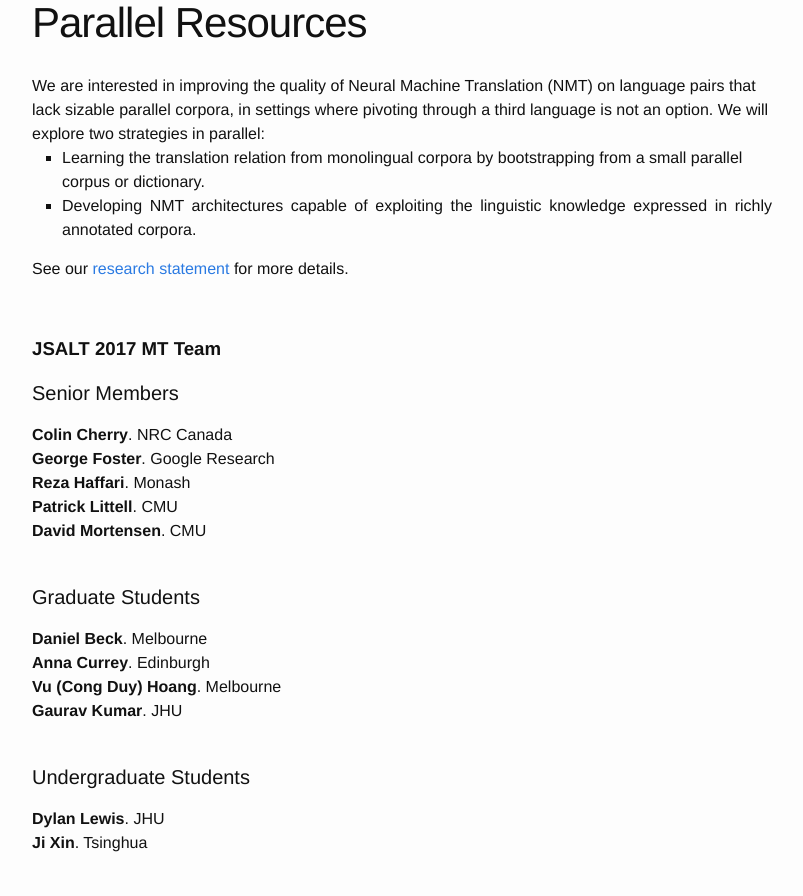
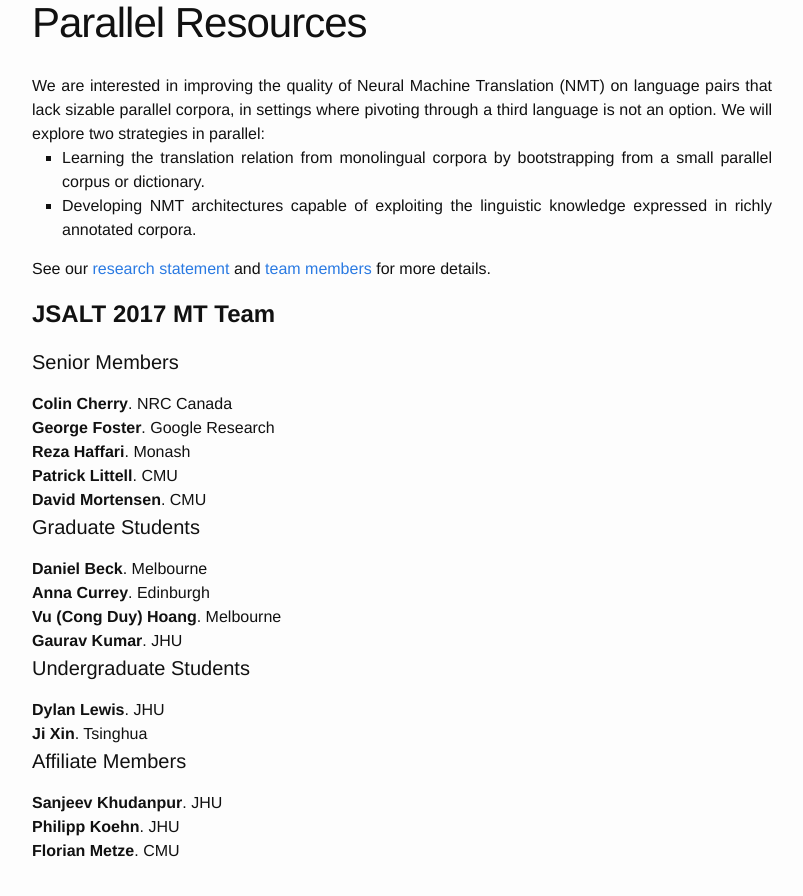
Before and after one commit to duyvuleo/ws17mt, a Jekyll site: the page built from index.md, in a window 1280 px wide and 900 px high, scrolled down 445 px. Shown: the top 896 px of the window, without its empty margins (238-1041 px from the left). Built offline with Jekyll 4.4.1, drawn with Linux system fonts in a browser that asks for light colours.

Commit message:
index.md

```diff
--- a/index.md
+++ b/index.md
@@ -2,17 +2,14 @@
 layout: page
 title: Neural Machine Translation with Minimal Parallel Resources
 ---
-<div><span style="font-size: 12pt;">We are interested in improving the quality of Neural Machine Translation (NMT) on language pairs that lack sizable parallel corpora, in settings where pivoting through a third language is not an option. We will explore two strategies in parallel:</span></div>
-<ul style="list-style-type: square;">
+<div style="text-align: justify;"><span style="font-size: 12pt;">We are interested in improving the quality of Neural Machine Translation (NMT) on language pairs that lack sizable parallel corpora, in settings where pivoting through a third language is not an option. We will explore two strategies in parallel:</span></div>
+<ul style="list-style-type: square; text-align: justify;">
 <li><span style="font-size: 12pt;">Learning the translation relation from monolingual corpora by bootstrapping from a small parallel corpus or dictionary.</span></li>
 <li style="text-align: justify;"><span style="font-size: 12pt;">Developing NMT architectures capable of exploiting the linguistic knowledge expressed in richly annotated corpora.</span></li>
 </ul>
-<p><span style="font-size: 12pt;">See our <a href="https://duyvuleo.github.io/ws17mt/research.html">research statement</a> for more details.</span></p>
-<p>&nbsp;</p>
-<p><span style="font-size: 14pt;"><strong>JSALT 2017 MT Team</strong></span></p>
-
+<p style="text-align: justify;"><span style="font-size: 12pt;">See our <a href="https://duyvuleo.github.io/ws17mt/research.html">research statement</a> and <a href="https://duyvuleo.github.io/ws17mt/team.html">team members</a> for more details.</span></p>
+<p><span style="font-size: 18pt;"><strong>JSALT 2017 MT Team</strong></span></p>
 <h4>Senior Members</h4>
-
 <div class="media">
   <div class="media-body">
     <strong>Colin Cherry</strong>.
@@ -26,7 +23,6 @@ title: Neural Machine Translation with Minimal Parallel Resources
     Google Research<br/>
   </div>
 </div>
-
 
 <div class="media">
   <div class="media-body">
@@ -43,7 +39,6 @@ title: Neural Machine Translation with Minimal Parallel Resources
   </div>
 </div>
 
-
 <div class="media">
   <div class="media-body">
     <strong>David Mortensen</strong>.
@@ -51,10 +46,7 @@ title: Neural Machine Translation with Minimal Parallel Resources
   </div>
 </div>
 
-<br/>
-
 <h4>Graduate Students</h4>
-
 <div class="media">
   <div class="media-body">
     <strong>Daniel Beck</strong>.
@@ -83,10 +75,7 @@ title: Neural Machine Translation with Minimal Parallel Resources
   </div>
 </div>
 
-<br/>
-
 <h4>Undergraduate Students</h4>
-
 <div class="media">
   <div class="media-body">
     <strong>Dylan Lewis</strong>.
@@ -101,10 +90,7 @@ title: Neural Machine Translation with Minimal Parallel Resources
   </div>
 </div>
 
-<br/>
-
 <h4>Affiliate Members</h4>
-
 <div class="media">
   <div class="media-body">
     <strong>Sanjeev Khudanpur</strong>.
```
